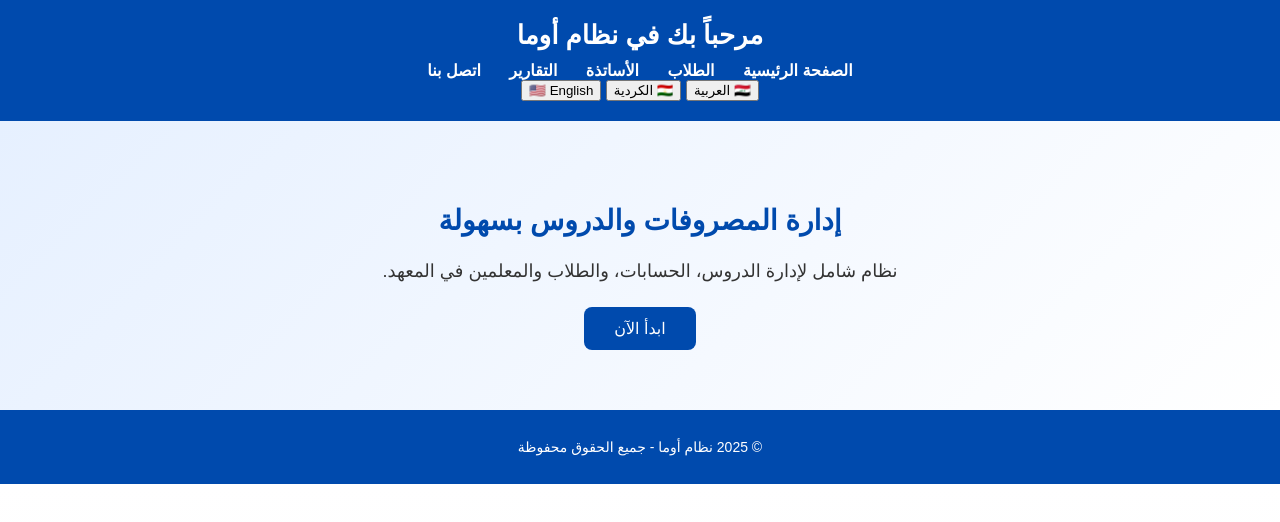
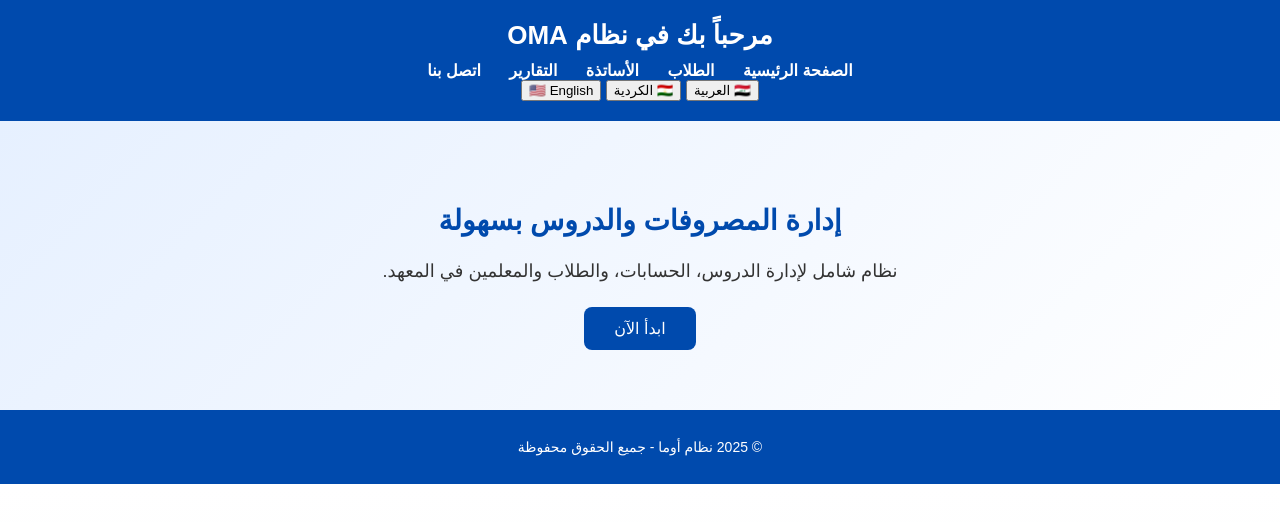
Before and after one commit to salahmam/OMA-System, a plain HTML site: page index.html in a window 1280 px wide. Drawn offline with Linux system fonts and the light colour scheme.

Commit message:
Update index.html

```diff
--- a/index.html
+++ b/index.html
@@ -9,7 +9,7 @@
 </head>
 <body>
   <header>
-    <h1 data-welcome>مرحباً بك في نظام أوما</h1>
+    <h1 data-welcome>مرحباً بك في نظام OMA </h1>
 
     <nav>
       <a href="#" data-home>الصفحة الرئيسية</a>
```
